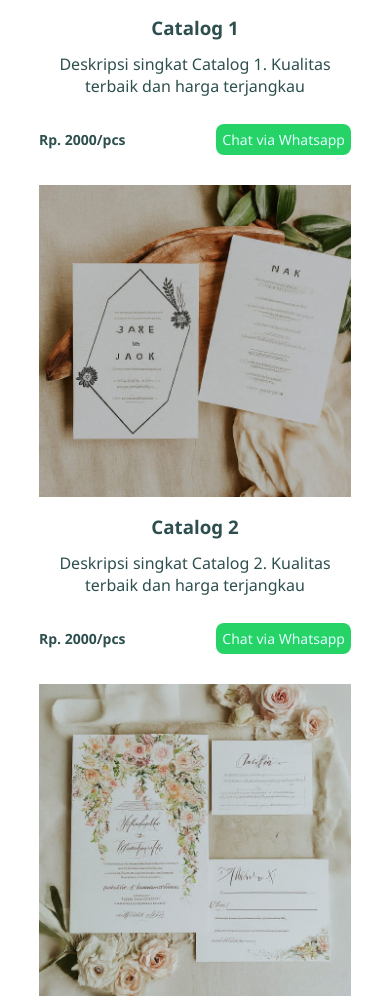
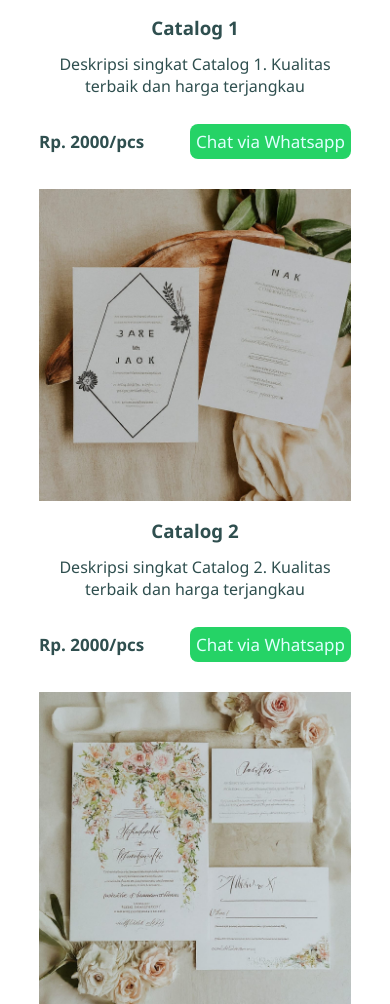
Before and after one commit to trya026/company-website, a plain HTML site: page index.html in a window 390 px wide. Shown: the part 3933-4937 px from the top of the page. Drawn offline with Linux system fonts and the light colour scheme.

Commit message:
Update style.css

```diff
--- a/style.css
+++ b/style.css
@@ -182,7 +182,7 @@ nav .menu-navbar li a:hover {
 }
 .price-catal {
     margin-top: 27px;
-    font-size: 15px;
+    font-size: 17px;
     display: flex;
     justify-content: space-between;
     align-items: center;
@@ -410,7 +410,7 @@ nav .menu-navbar li a:hover {
         grid-template-columns: repeat(2,1fr);
     }
     .price-catal {
-        font-size: 14px;
+        font-size: 17px;
     }
     .items-porto {
         grid-template-columns: repeat(2,1fr);
@@ -436,7 +436,7 @@ nav .menu-navbar li a:hover {
         grid-template-columns: 1fr;
     }
     .price-catal {
-        font-size: 14px;
+        font-size: 17px;
     }
     .items-porto {
         grid-template-columns: 1fr;
```
